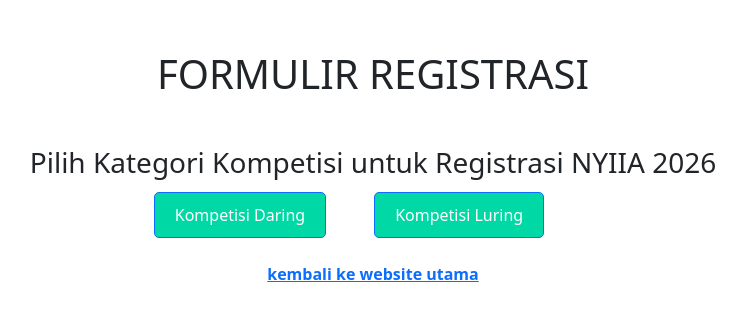
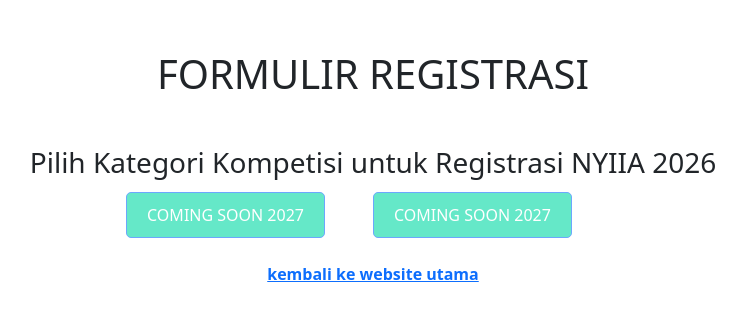
Before and after one commit to iysaofficial/registrasi-nyiif, a Next.js app: page / in a window 1280 px wide. Shown: the part 232-550 px from the top of the page, without its empty margins (267-1013 px from the left). Built offline with nearby package versions, Linux system fonts and the light colour scheme.

Commit message:
CLOSE REGIST 2026 -Pras

```diff
--- a/src/pages/index.js
+++ b/src/pages/index.js
@@ -52,6 +52,7 @@
             </div>
           </div>
           <div className="link-web mx-auto text-center">
+            {/*
             <a
               className="btn btn-action text-center me-lg-5 "
               onClick={() =>
@@ -59,10 +60,6 @@
                   "/registration/indo-online",
                   indonesiaOnlineTerms
                 )
-                // handleOpenModal(
-                //   "",
-                //   indonesiaOnlineTerms
-                // )
               }
             >
               Kompetisi Daring<i className="fa-solid fa-earth-americas"></i>
@@ -74,14 +71,17 @@
                   "/registration/indo-offline",
                   indonesiaOfflineTerms
                 )
-                // handleOpenModal(
-                //   "",
-                //   indonesiaOfflineTerms
-                // )
               }
             >
               Kompetisi Luring <i className="fa-solid fa-earth-americas"></i>
             </a>
+            */}
+            <button className="btn btn-action text-center me-lg-5" disabled style={{ cursor: 'not-allowed', opacity: 0.6 }}>
+              COMING SOON 2027
+            </button>
+            <button className="btn btn-action text-center me-lg-5" disabled style={{ cursor: 'not-allowed', opacity: 0.6 }}>
+              COMING SOON 2027
+            </button>
             <br />
             <br />
             <a href="https://nyiia.or.id/">
```
